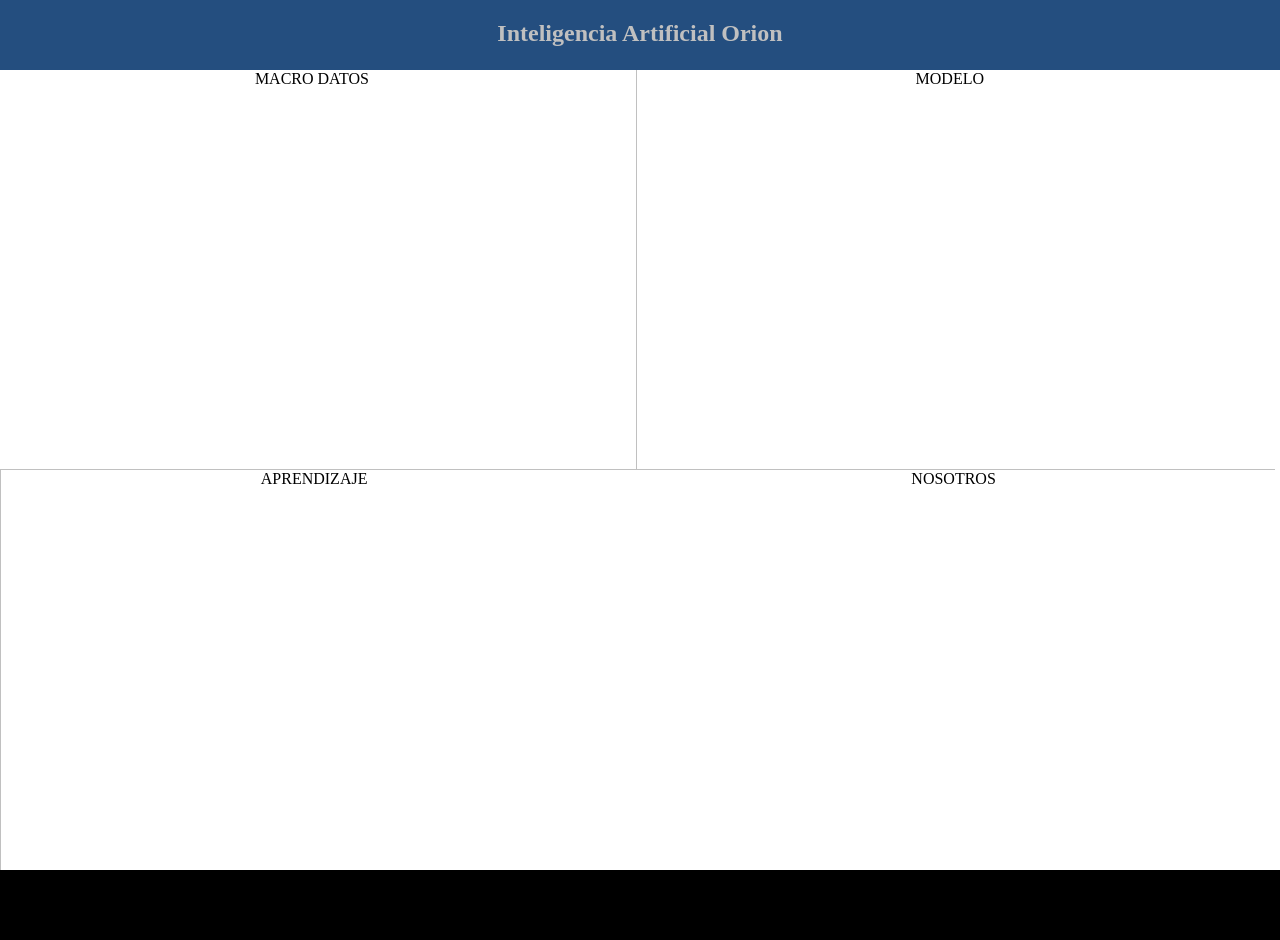
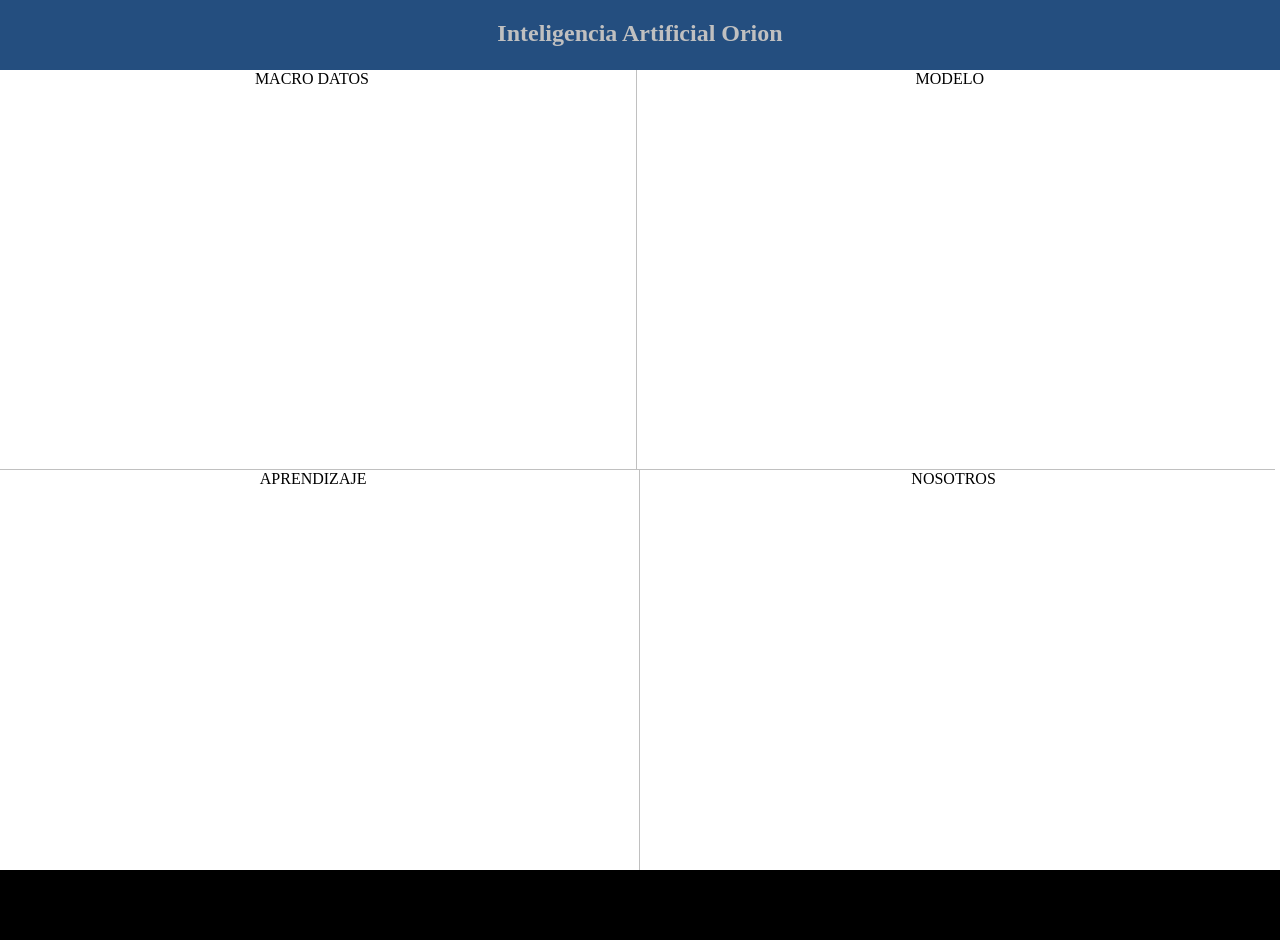
Before and after one commit to PT-Adrian/orionworkflow.github.io, a Jekyll site: the page built from index.md, in a window 1280 px wide. Built offline with Jekyll 4.4.1, drawn with Linux system fonts in a browser that asks for light colours; our own code applies the rules of GitHub Pages for plain Markdown files.

Commit message:
Update style.css

```diff
--- a/assets/css/style.css
+++ b/assets/css/style.css
@@ -242,7 +242,7 @@ span{
      width:50%;
      height:400px;
      color:black;
-      border-left:1px solid silver;
+      border-right:1px solid silver;
 }
 
 
```
